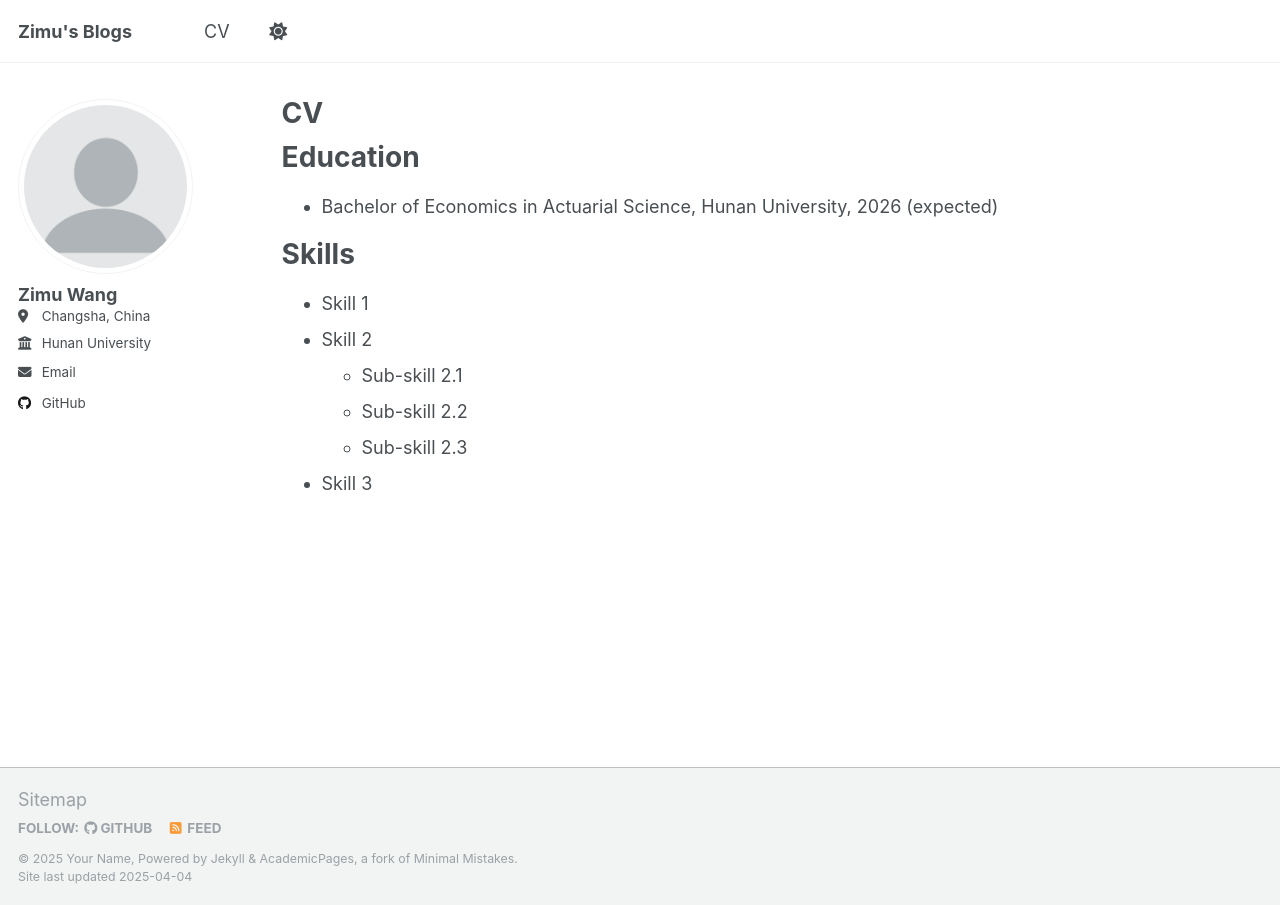
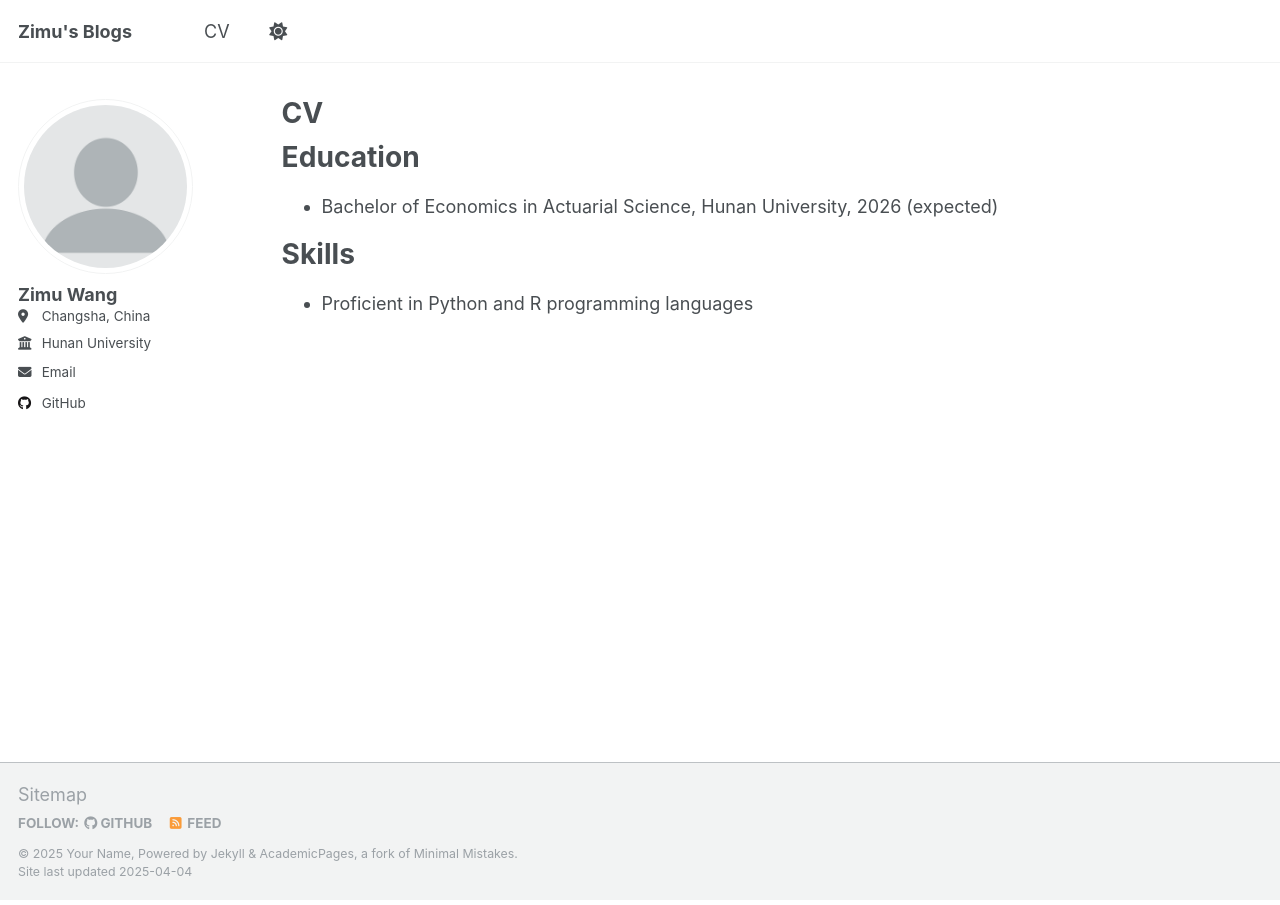
Before and after one commit to Zwitmo/Zwitmo.github.io, a Jekyll site: the page built from _pages/cv.md, in a window 1280 px wide. Built offline with Jekyll 4.4.1, drawn with Linux system fonts in a browser that asks for light colours.

Commit message:
Update cv.md

```diff
--- a/_pages/cv.md
+++ b/_pages/cv.md
@@ -15,9 +15,4 @@ Education
 
 Skills
 ======
-* Skill 1
-* Skill 2
-  * Sub-skill 2.1
-  * Sub-skill 2.2
-  * Sub-skill 2.3
-* Skill 3
+* Proficient in Python and R programming languages
```
